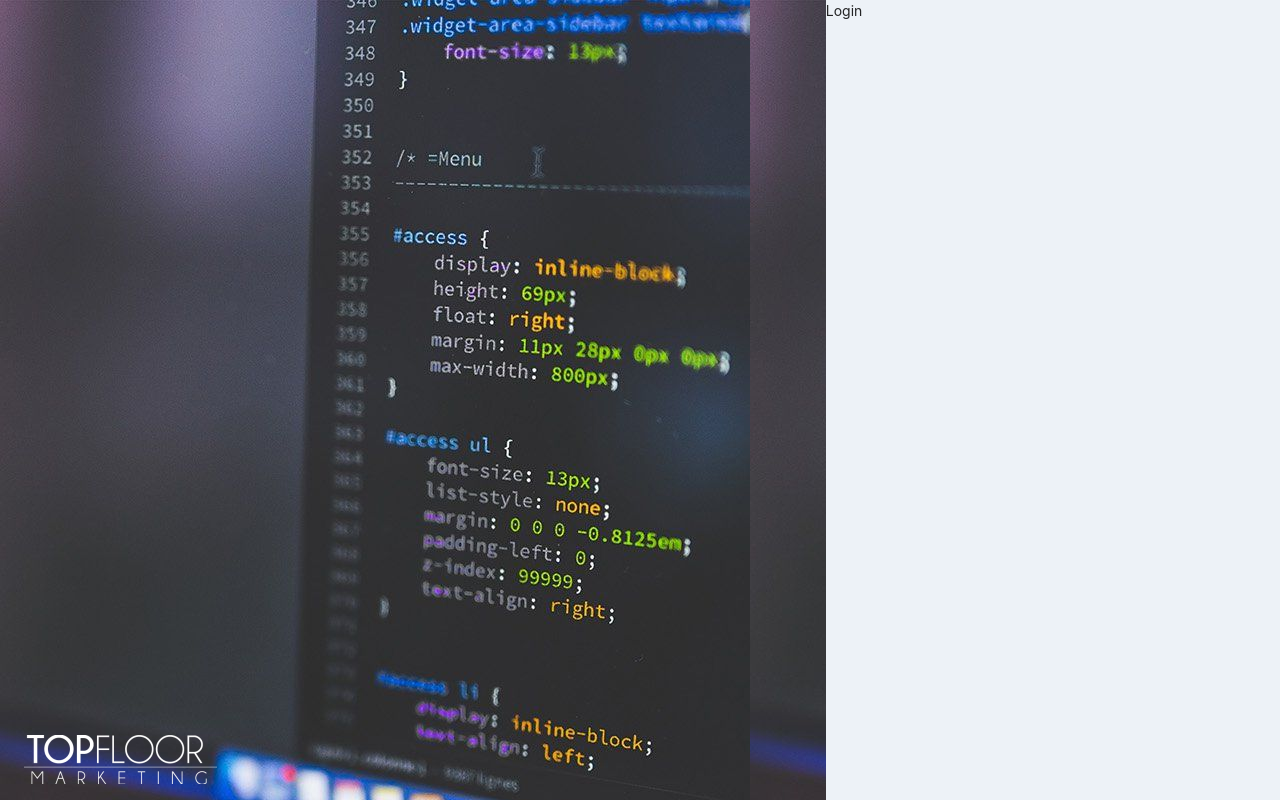
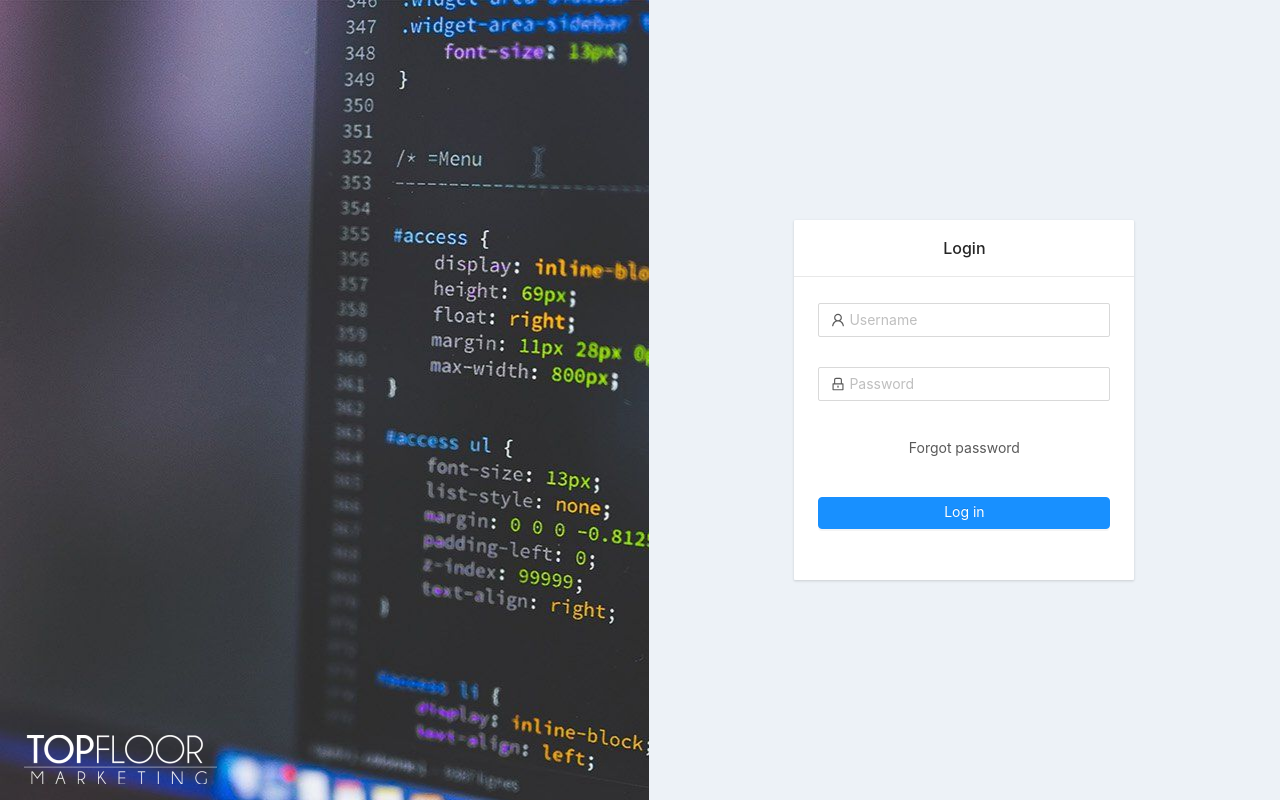
Before and after one commit to Miguel-Espinales-ESES/react-ant-tailwind, a React (Create React App) app: page /auth/login in a window 1280 px wide. Built offline with nearby package versions, Linux system fonts and the light colour scheme.

Commit message:
creando card de login

```diff
--- a/src/Views/Login/index.js
+++ b/src/Views/Login/index.js
@@ -1,9 +1,85 @@
+/* eslint-disable jsx-a11y/anchor-is-valid */
 import React from 'react'
+import { Card, Form, Input, Button } from 'antd'
+import { UserOutlined, LockOutlined } from '@ant-design/icons'
 
 const Login = () => {
+  const layout = {
+    labelCol: {
+      span: 8
+    },
+    wrapperCol: {
+      span: 14,
+      offset: 4
+    }
+  }
+
+  const tailLayout = {
+    wrapperCol: {
+      offset: 14,
+      span: 4
+    }
+  }
+
+  const onFinish = values => {
+    console.log('Success:', values)
+  }
+
   return (
-    <div>
-      <h1>Login</h1>
+    <div className='h-screen flex justify-center '>
+      <div className='flex items-stretch'>
+        <div className=' self-center'>
+          <div className='shadow site-card-border-less-wrapper'>
+            <Card className=' text-center' title='Login' bordered={false} style={{ width: 340 }}>
+              <Form
+                name='normal_login'
+                className='login-form'
+                initialValues={{
+                  remember: true
+                }}
+                onFinish={onFinish}
+              >
+                <Form.Item
+                  name='username'
+                  rules={[
+                    {
+                      required: true,
+                      message: 'Please input your Username!'
+                    }
+                  ]}
+                >
+                  <Input prefix={<UserOutlined className='site-form-item-icon' />} placeholder='Username' />
+                </Form.Item>
+                <Form.Item
+                  name='password'
+                  rules={[
+                    {
+                      required: true,
+                      message: 'Please input your Password!'
+                    }
+                  ]}
+                >
+                  <Input
+                    prefix={<LockOutlined className='site-form-item-icon' />}
+                    type='password'
+                    placeholder='Password'
+                  />
+                </Form.Item>
+                <Form.Item>
+                  <a className='login-form-forgot' href='#'>
+                     Forgot password
+                  </a>
+                </Form.Item>
+                <Form.Item>
+                  <Button type='primary' htmlType='submit' className='login-form-button w-full'>
+                    Log in
+                  </Button>
+                </Form.Item>
+              </Form>
+            </Card>
+          </div>
+        </div>
+      </div>
     </div>
   )
 }
```
